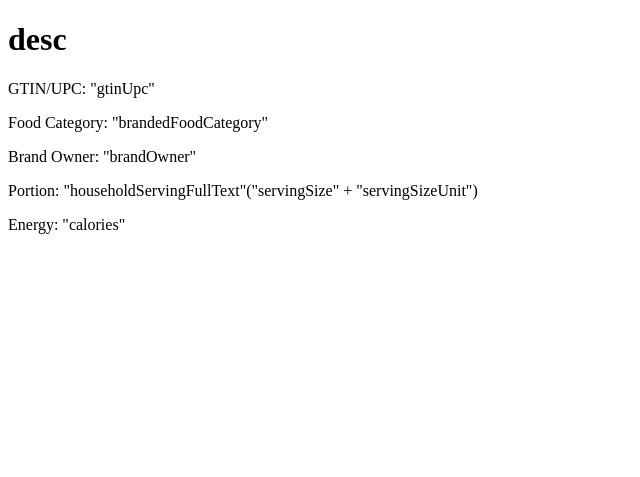
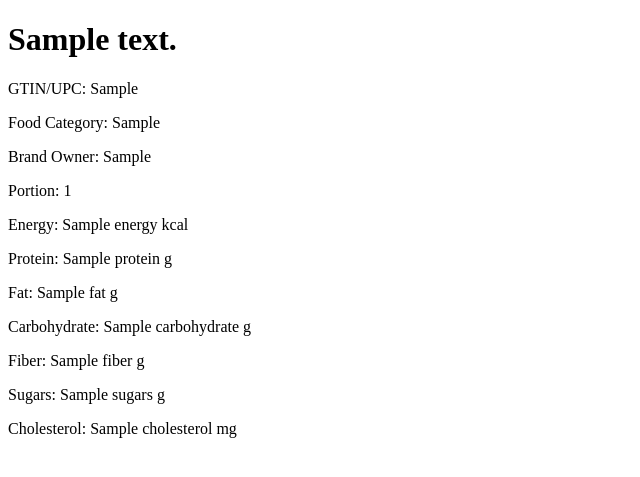
Before and after one commit to gsiri-code/nourish, a Flask app: template app/templates/nutrients_page.html in a window 1280 px wide. Shown: the top 477 px of the page, without its empty margins (0-640 px from the left). Run offline with Flask 2, Linux system fonts and the light colour scheme; the template is opened without the code that fills it: most values are stand-ins (such as "Sample title", 1, 10 or a date in 2020).

Commit message:
make food nutrients page

```diff
--- a/app/templates/nutrients_page.html
+++ b/app/templates/nutrients_page.html
@@ -7,12 +7,18 @@
 </head>
 <body>
 
-<h1>desc</h1>
-<p>GTIN/UPC: "gtinUpc"</p>
-<p>Food Category: "brandedFoodCategory"</p>
-<p>Brand Owner: "brandOwner"</p>
-<p>Portion: "householdServingFullText"("servingSize" + "servingSizeUnit")</p>
-<p>Energy: "calories"</p>
+<h1>{{ desc }}</h1>
+<p>GTIN/UPC: {{ gtin_upc }}</p>
+<p>Food Category: {{ food_category }}</p>
+<p>Brand Owner: {{ brand_owner }}</p>
+<p>Portion: {{ serving_size }}</p>
+<p>Energy: {{ energy }} kcal</p>
+<p>Protein: {{ protein }} g</p>
+<p>Fat: {{ fat }} g</p>
+<p>Carbohydrate: {{ carbohydrate }} g</p>
+<p>Fiber: {{ fiber }} g</p>
+<p>Sugars: {{ sugars }} g</p>
+<p>Cholesterol: {{ cholesterol }} mg</p>
 
 </body>
 </html>
```
Also changed, not shown: app/nutrients_page.py (+20 -3 lines).
